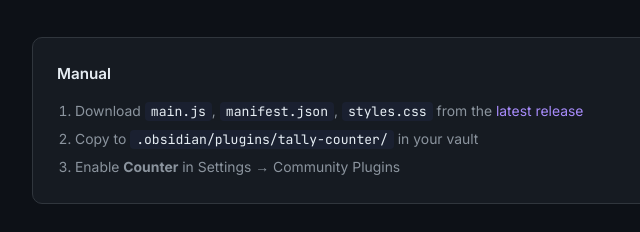
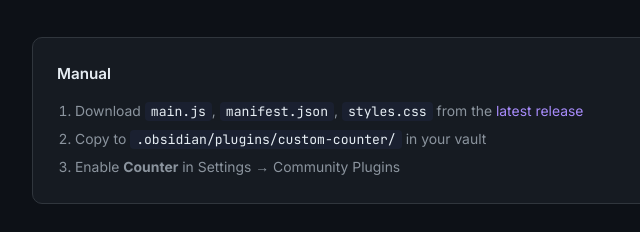
Before and after one commit to 30jannik06/Obsidian-Counter, a website: page docs/index.html in a window 1280 px wide. Shown: the part 2808-3040 px from the top of the page, 190-830 px from the left. Drawn offline with Linux system fonts and the light colour scheme.

Commit message:
Rename plugin ID to custom-counter
Another community plugin (Interactive Day Counters) already covers
similar ground; renamed from "tally-counter" to "custom-counter" to
keep this one clearly distinct. Both the ID and the "Counter" display
name are confirmed free in community-plugins.json.

Co-Authored-By: Claude Sonnet 5 <noreply@anthropic.com>

```diff
--- a/docs/index.html
+++ b/docs/index.html
@@ -724,7 +724,7 @@
       <h3>Manual</h3>
       <ol>
         <li>Download <code>main.js</code>, <code>manifest.json</code>, <code>styles.css</code> from the <a href="https://github.com/30jannik06/Obsidian-Counter/releases/latest">latest release</a></li>
-        <li>Copy to <code>.obsidian/plugins/tally-counter/</code> in your vault</li>
+        <li>Copy to <code>.obsidian/plugins/custom-counter/</code> in your vault</li>
         <li>Enable <strong>Counter</strong> in Settings → Community Plugins</li>
       </ol>
     </div>
```
Also changed, not shown: README.md, manifest.json.
